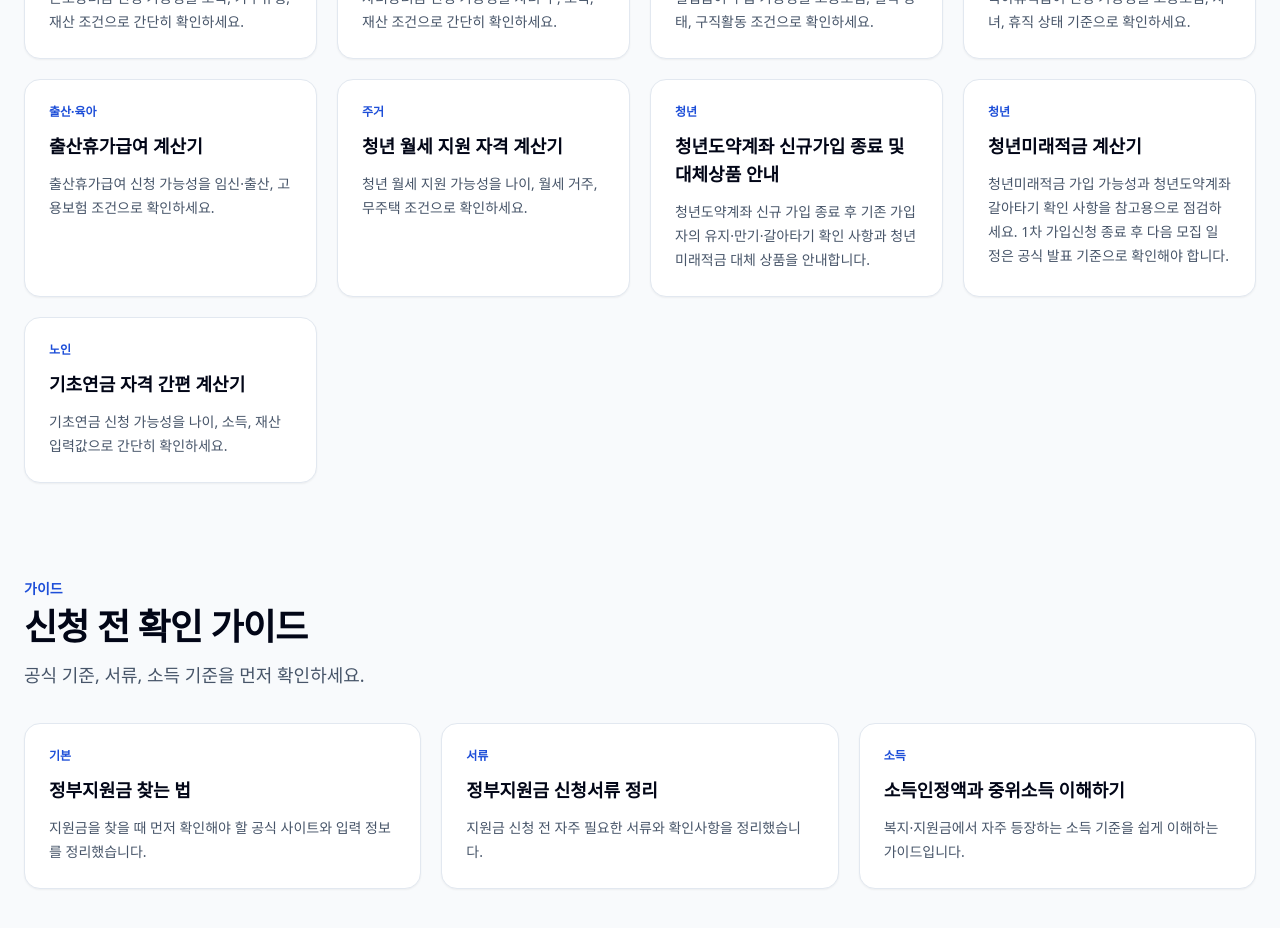
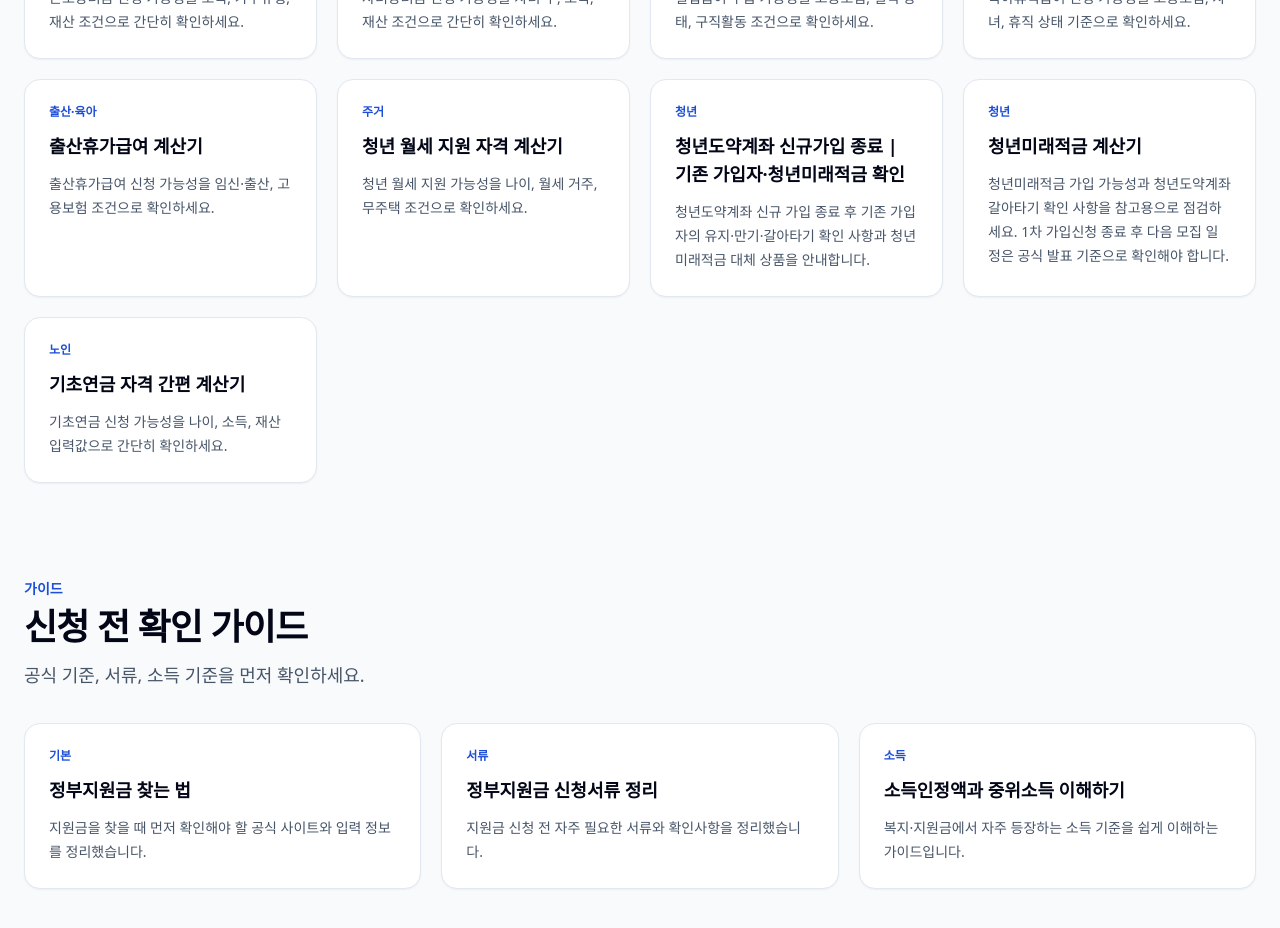
Before and after one commit to khs0813/government, a Next.js app: page / in a window 1280 px wide. Shown: the part 3460-4388 px from the top of the page. Built offline with nearby package versions, Linux system fonts and the light colour scheme.

Commit message:
seo code change

```diff
--- a/src/data/benefits.ts
+++ b/src/data/benefits.ts
@@ -160,7 +160,7 @@ export const benefits: Benefit[] = [
     sourceCheckedAt: "2026-07-06",
     isActive: true,
     isVerified: false,
-    calculatorTitle: "청년도약계좌 신규가입 종료 및 대체상품 안내",
+    calculatorTitle: "청년도약계좌 신규가입 종료 | 기존 가입자·청년미래적금 확인",
     seoTitle: "청년도약계좌 신규가입 종료 | 기존 가입자·청년미래적금 확인",
     seoDescription: "청년도약계좌 신규 가입 종료 후 기존 가입자의 유지·만기·갈아타기 확인 사항과 청년미래적금 대체 상품을 안내합니다.",
     benefitSeoDescription: "청년도약계좌 신규 가입 종료 이후 기존 가입자가 확인해야 할 유지, 만기, 특별중도해지, 청년미래적금 전환 관련 공식 안내를 정리했습니다.",
```
